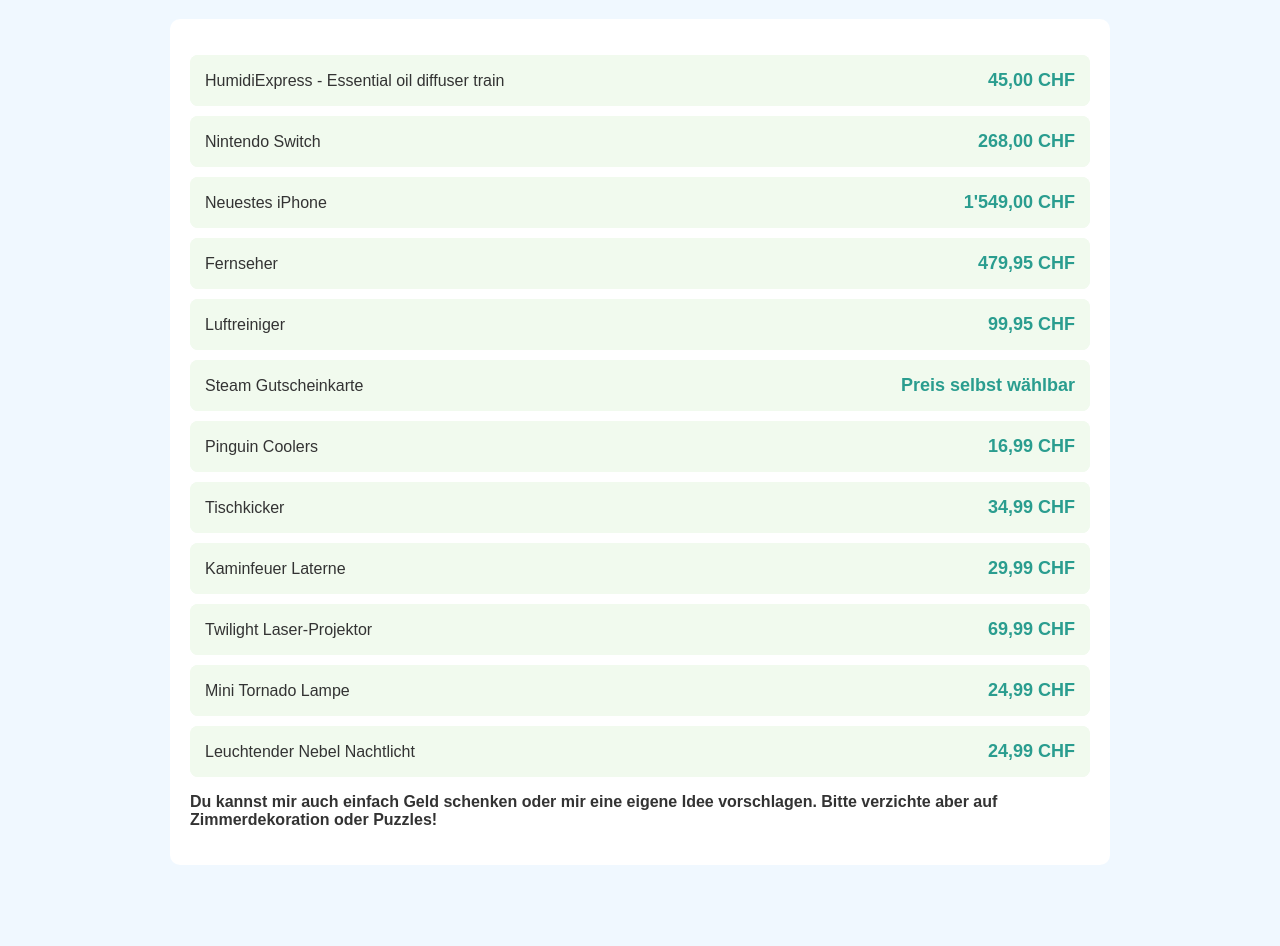
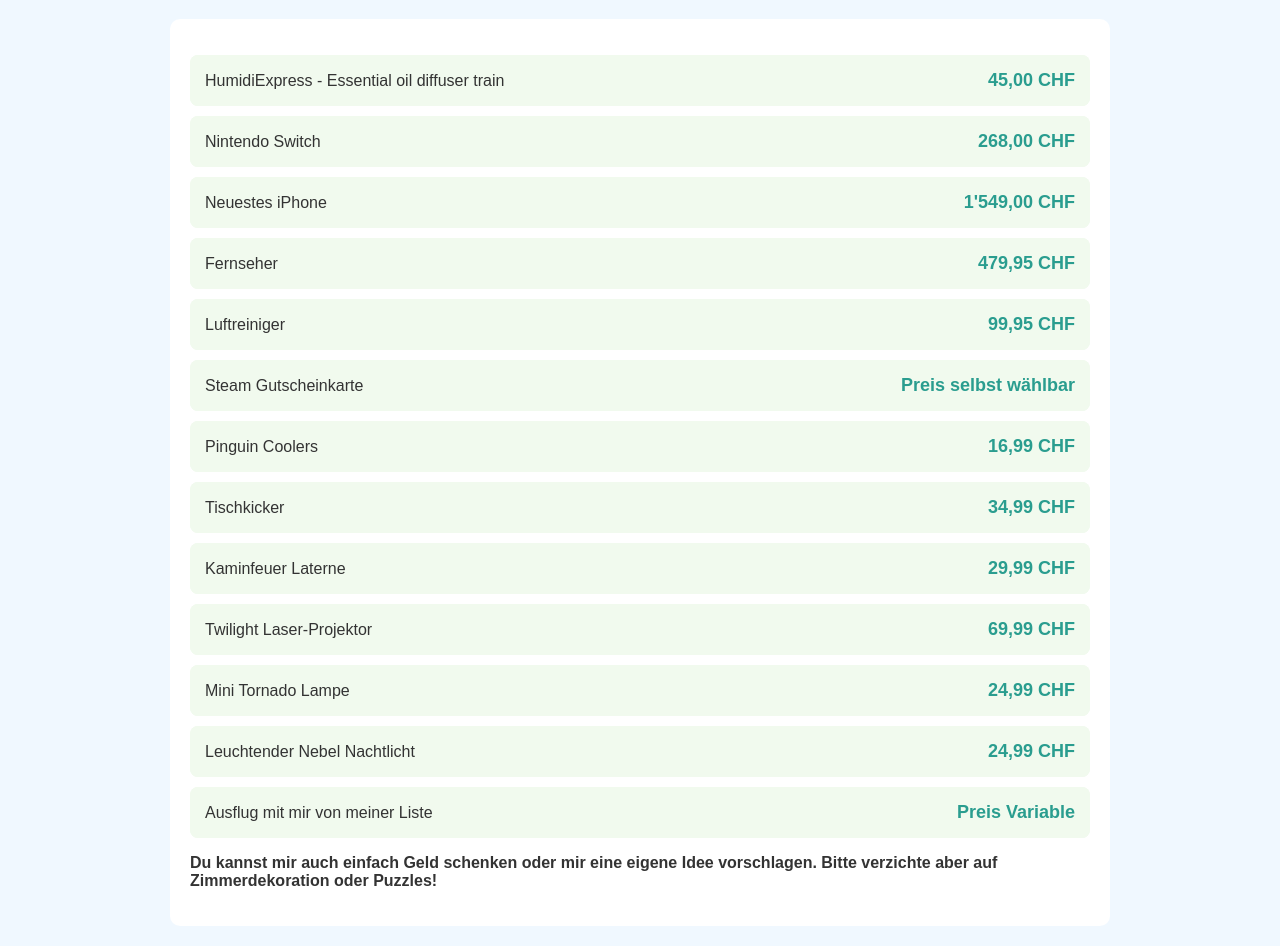
Before and after one commit to raffaelbauer/Wunschliste, a plain HTML site: page index.html in a window 1280 px wide. Shown: the part 83-1029 px from the top of the page. Before the commit the page ends 968 px from the top, so only its background shows below. Drawn offline with Linux system fonts and the light colour scheme.

Commit message:
Update index.html

```diff
--- a/index.html
+++ b/index.html
@@ -158,6 +158,12 @@
                 <span>24,99 CHF</span>
             </a>
         </li>
+        <li>
+            <a class="list-item" href="https://raffaelbauer.github.io/Ausflugsideen/">
+                <span>Ausflug mit mir von meiner Liste</span>
+                <span>Preis Variable <span>
+            </a>
+        </li>
     </ul>
     <p><strong>Du kannst mir auch einfach Geld schenken oder mir eine eigene Idee vorschlagen. Bitte verzichte aber auf Zimmerdekoration oder Puzzles!</strong></p>
 </main>
```
